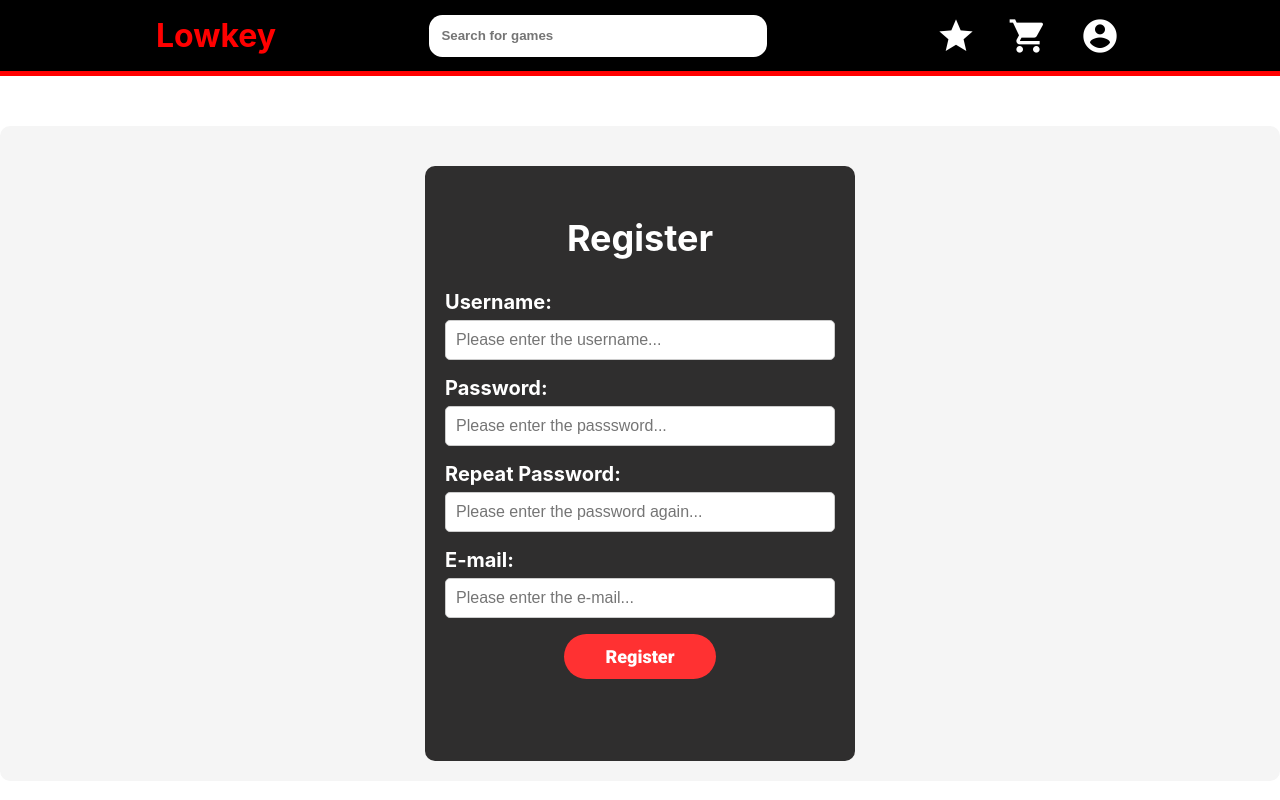
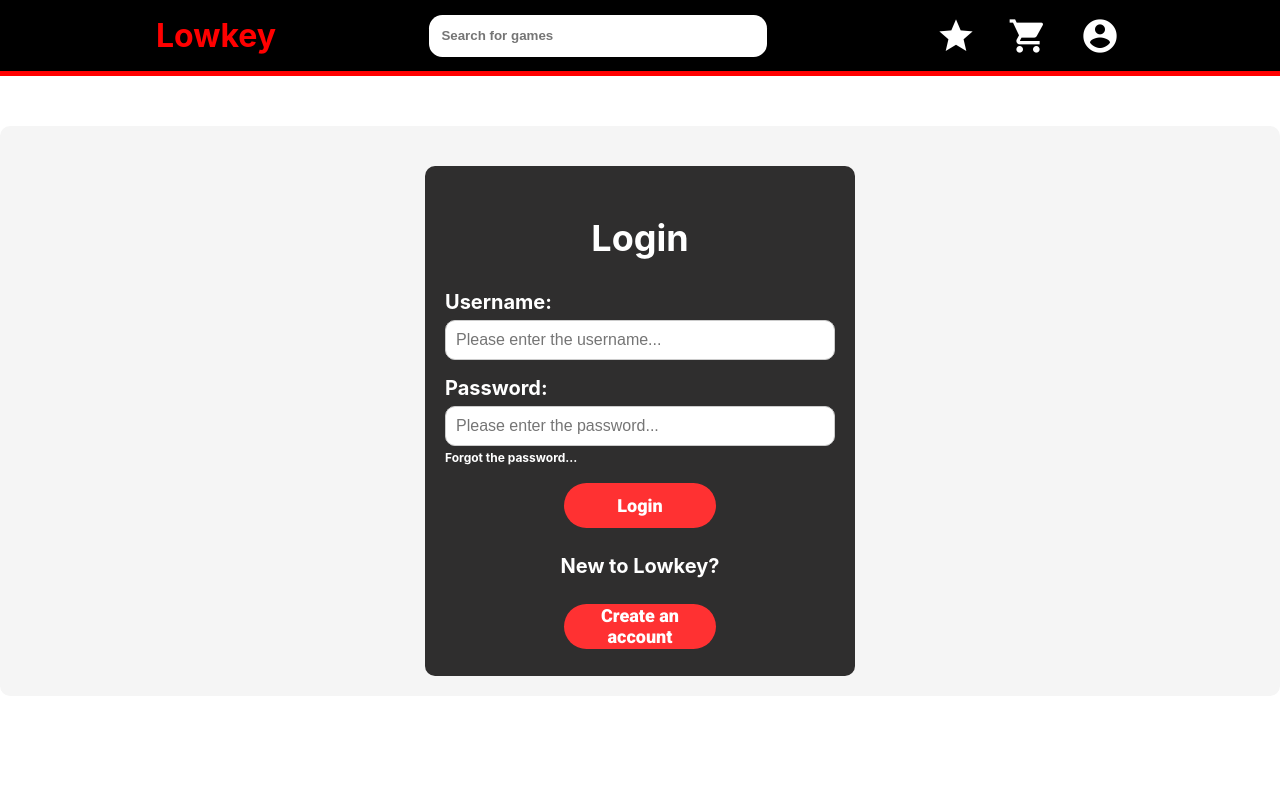
Before and after one commit to Diogoff2005/DW2TP_GameStore, a React (Create React App) app in the folder lowkey/: page / in a window 1280 px wide. Built offline with nearby package versions, Linux system fonts and the light colour scheme.

Commit message:
login e register 100% acabados

```diff
--- a/lowkey/src/App.js
+++ b/lowkey/src/App.js
@@ -18,7 +18,7 @@ function App() {
       >
         <NavBar />
       </header>
-      <RegisterPage/>
+      <LoginPage/>
     </>
   );
 }
--- a/lowkey/src/components/login-page/LoginPage.css
+++ b/lowkey/src/components/login-page/LoginPage.css
@@ -1,38 +1,62 @@
-.loginPage {
+.LoginPage {
   display: flex;
   flex-direction: column;
   align-items: center;
   padding: 20px;
   background-color: #f5f5f5;
   border-radius: 10px;
-    box-shadow: 0 0 10px rgba(0, 0, 0, 0.1);
   margin-top: 50px;
 }
 
-  .loginForm {
-    display: flex;
-    flex-direction: column;
-    align-items: center;
+.LoginForm {
   padding: 20px;
-    background-color: #fff;
+  background-color: #2f2e2e;
   border-radius: 10px;
-    box-shadow: 0 0 10px rgba(0, 0, 0, 0.1);
   margin-top: 20px;
-    width: 100%;
-    max-width: 400px;
-  }
-
-  .loginInput {
-    width: 100%;
-    padding: 10px;
-    margin-bottom: 10px;
-    border-radius: 5px;
-    border: 1px solid #ccc;
-    font-size: 16px;
+  width: 390px;
+  height: 470px;
+  max-width: 470px;
+  text-align: center;
 }
 
 .Form {
   display: flex;
   flex-direction: column;
-    gap: 15px;
+  gap: 6px;
 }
+
+.LoginInput {
+  padding: 10px;
+  margin-bottom: 10px;
+  border-radius: 10px;
+  border: 1px solid #ccc;
+  font-size: 16px;
+}
+.LoginPage h2 {
+  color: white;
+  font-size: 36px;
+}
+
+.LoginPage label {
+  color: white;
+  font-size: 20px;
+  text-align: left;
+  font-weight: bold;
+}
+
+.Forgotpassoword {
+  color: white;
+  font-size: 12px;
+  text-align: left;
+  font-weight: bold;
+  margin-top: -12px;
+}
+
+.NewToLowkey{
+
+  color: white;
+  font-size: 20px;
+  text-align: left;
+  font-weight: bold;
+  text-align: center;
+}
--- a/lowkey/src/components/login-page/LoginPage.jsx
+++ b/lowkey/src/components/login-page/LoginPage.jsx
@@ -1,25 +1,28 @@
 import Buttonsubmit from "../Buttonsubmit/Buttonsubmit";
 import "./LoginPage.css";
 
-
-
 const LoginPage = () => {
   return (
-    <div className="loginPage">
-      <div className="loginForm">
+    <div className="LoginPage">
+      <div className="LoginForm">
         <h2>Login</h2>
         <form className="Form">
+          <label>Username:</label>
           <input
             type="text"
-            placeholder="Username"
-            className="loginInput"
+            placeholder="Please enter the username..."
+            className="LoginInput"
           ></input>
+          <label>Password:</label>
           <input
             type="password"
-            placeholder="Password"
-            className="loginInput"
+            placeholder="Please enter the password..."
+            className="LoginInput"
           ></input>
-          <Buttonsubmit textobutton={"Login"}/>
+          <h3 className="Forgotpassoword">Forgot the password...</h3>
+          <Buttonsubmit textobutton={"Login"} />
+          <h3 className="NewToLowkey">New to Lowkey?</h3>
+          <Buttonsubmit textobutton={"Create an account"} />
         </form>
       </div>
     </div>
--- a/lowkey/src/components/register-page/RegisterPage.css
+++ b/lowkey/src/components/register-page/RegisterPage.css
@@ -30,7 +30,7 @@
 
   padding: 10px;
   margin-bottom: 10px;
-  border-radius: 5px;
+  border-radius: 10px;
   border: 1px solid #ccc;
   font-size: 16px;
 }
```
Lines whose indentation alone changed are shown as unchanged.
